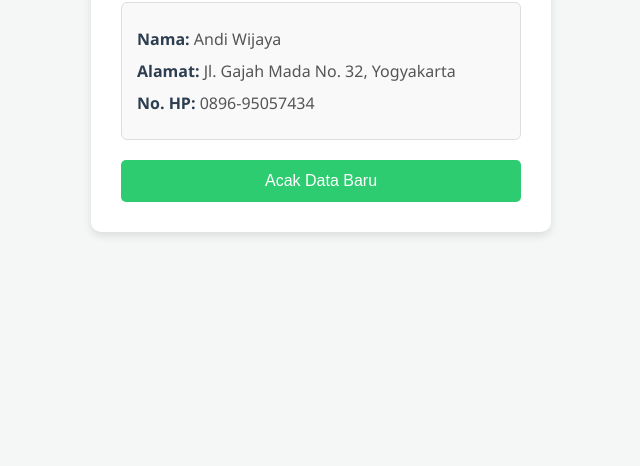
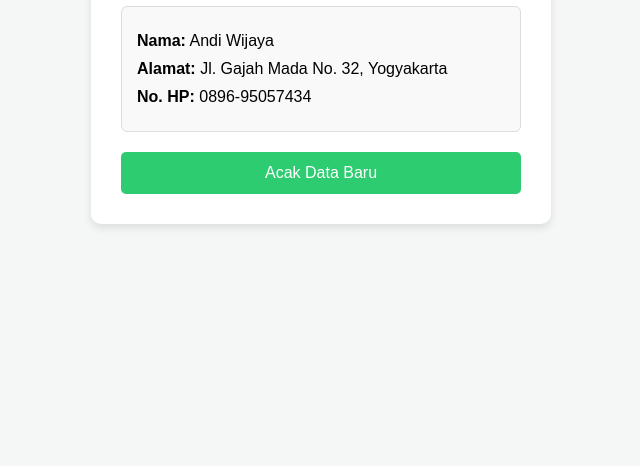
Before and after one commit to tiktiksatu001-code/Pertama, a plain HTML site: page index.html in a window 1280 px wide. Shown: the part 334-800 px from the top of the page, without its empty margins (319-959 px from the left). Drawn offline with Linux system fonts and the light colour scheme.

Commit message:
Update index.html

```diff
--- a/index.html
+++ b/index.html
@@ -6,7 +6,7 @@
     <title>Generator Data Acak</title>
     <style>
         body {
-            font-family: 'Segoe UI', Tahoma, Geneva, Verdana, sans-serif;
+            font-family: sans-serif;
             background-color: #f4f7f6;
             display: flex;
             justify-content: center;
@@ -23,7 +23,6 @@
             max-width: 400px;
             width: 100%;
         }
-        h2 { color: #333; margin-bottom: 20px; }
         .data-box {
             background-color: #f9f9f9;
             border: 1px solid #ddd;
@@ -32,8 +31,7 @@
             margin-bottom: 20px;
             text-align: left;
         }
-        .data-item { margin: 10px 0; font-size: 16px; color: #555; }
-        .data-item strong { color: #2c3e50; }
+        .data-item { margin: 10px 0; font-size: 16px; }
         button {
             background-color: #2ecc71;
             color: white;
@@ -43,52 +41,39 @@
             border-radius: 5px;
             cursor: pointer;
             width: 100%;
-            transition: background 0.2s;
         }
-        button:hover { background-color: #27ae60; }
     </style>
 </head>
 <body>
 
 <div class="container">
     <h2>Generator Data Acak</h2>
-
     <div class="data-box">
         <div class="data-item"><strong>Nama:</strong> <span id="nama">-</span></div>
         <div class="data-item"><strong>Alamat:</strong> <span id="alamat">-</span></div>
         <div class="data-item"><strong>No. HP:</strong> <span id="nohp">-</span></div>
     </div>
-
     <button onclick="buatDataAcak()">Acak Data Baru</button>
 </div>
 
 <script>
-    // Bank data mentah untuk diacak
     const daftarNama = ["Budi Santoso", "Siti Aminah", "Rian Hidayat", "Dewi Lestari", "Andi Wijaya", "Mega Utami", "Fajar Nugraha", "Putri Rahmawati"];
     const daftarJalan = ["Jl. Merdeka No. ", "Jl. Sudirman No. ", "Jl. Diponegoro No. ", "Jl. Gajah Mada No. ", "Jl. Pemuda No. "];
     const daftarKota = ["Jakarta", "Surabaya", "Bandung", "Medan", "Semarang", "Yogyakarta"];
 
     function buatDataAcak() {
-        // 1. Acak Nama
         const namaAcak = daftarNama[Math.floor(Math.random() * daftarNama.length)];
-
-        // 2. Acak Alamat (Gabungan Jalan + Nomor Acak + Kota Acak)
         const jalanAcak = daftarJalan[Math.floor(Math.random() * daftarJalan.length)];
         const nomorAcak = Math.floor(Math.random() * 150) + 1;
         const kotaAcak = daftarKota[Math.floor(Math.random() * daftarKota.length)];
-        const alamatLengkap = `${jalanAcak}${nomorAcak}, ${kotaAcak}`;
 
-        // 3. Acak No Handphone (Awalan Indonesia + angka acak)
         const awalanHP = ["0812", "0813", "0857", "0878", "0896"];
         const nomorHpAcak = awalanHP[Math.floor(Math.random() * awalanHP.length)] + "-" + Math.floor(10000000 + Math.random() * 90000000);
 
-        // Tampilkan ke layar aplikasi
         document.getElementById("nama").innerText = namaAcak;
-        document.getElementById("alamat").innerText = alamatLengkap;
+        document.getElementById("alamat").innerText = jalanAcak + nomorAcak + ", " + kotaAcak;
         document.getElementById("nohp").innerText = nomorHpAcak;
     }
-
-    // Jalankan sekali saat pertama kali aplikasi dibuka
     buatDataAcak();
 </script>
 
```
